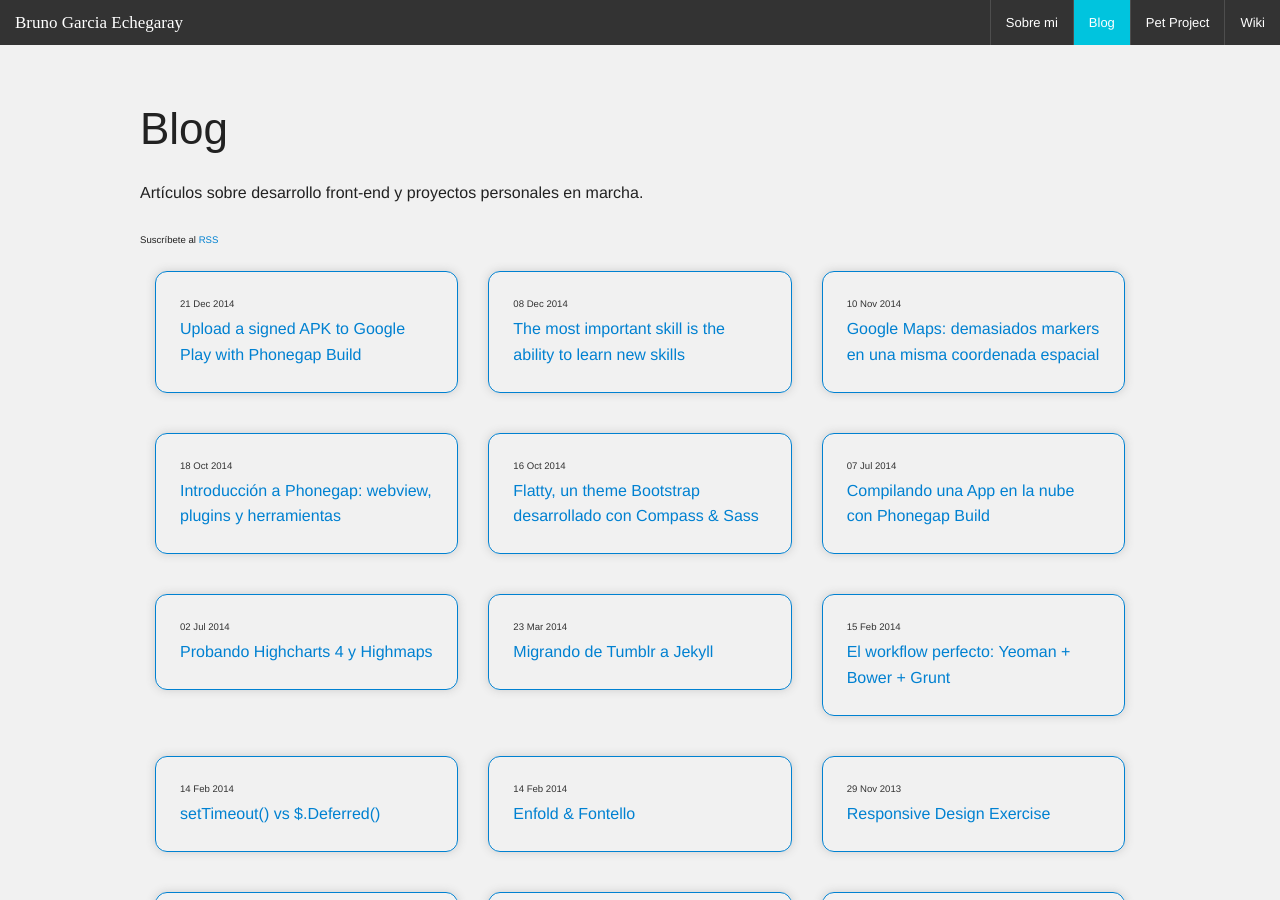
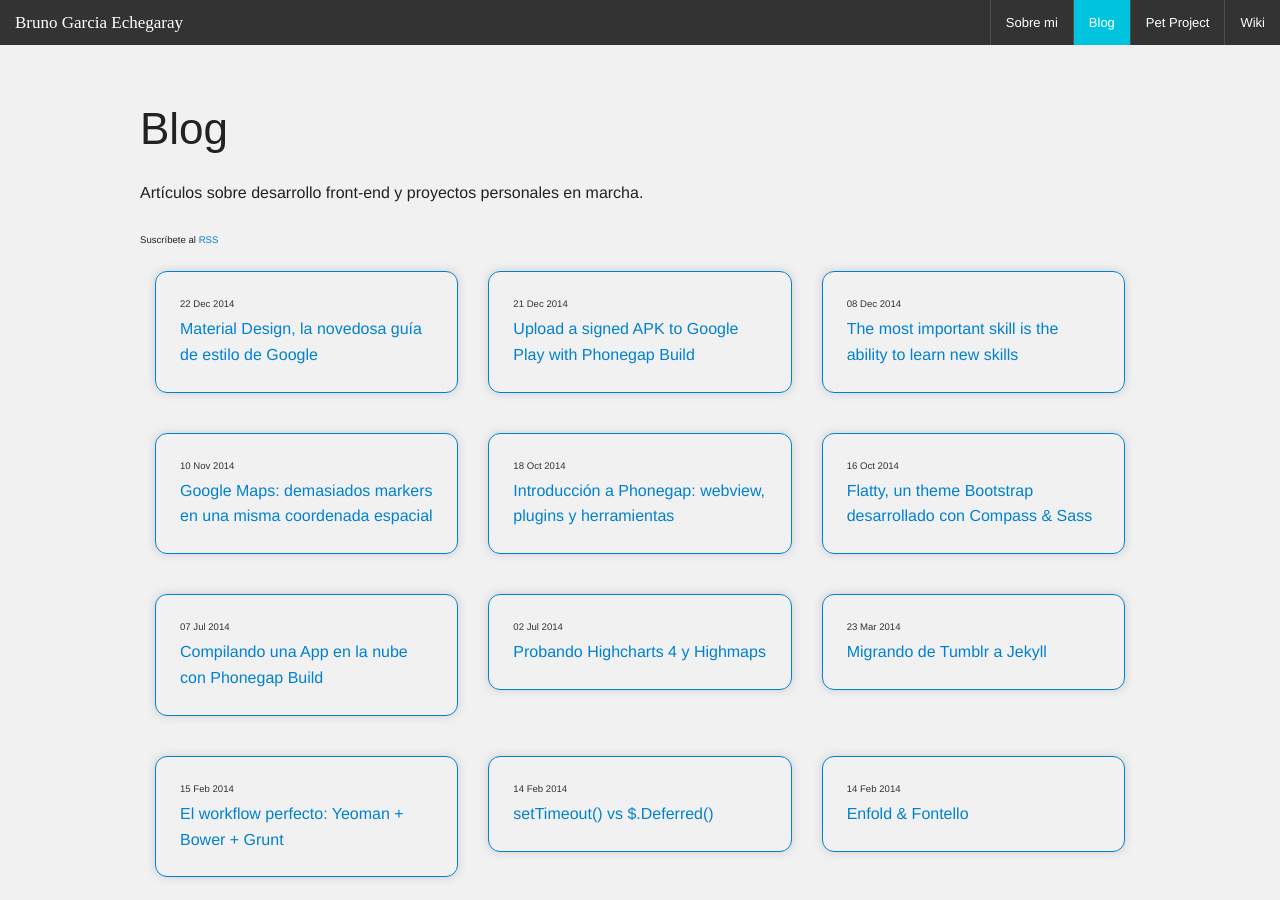
Before and after one commit to brunogarcia/portfolio-jekyll, a Jekyll site: the page built from index.html, in a window 1280 px wide and 900 px high. Built offline with Jekyll 4.4.1, drawn with Linux system fonts in a browser that asks for light colours; Markdown is read by kramdown in place of the engine named in the settings.

Commit message:
Upload Material Design post

```diff
--- a/_posts/2014-07-02-probando-highcharts-4-highmaps.markdown
+++ b/_posts/2014-07-02-probando-highcharts-4-highmaps.markdown
@@ -22,7 +22,6 @@ Pero de todas las novedades, me ha gustado mucho [Highmaps](http://www.highchart
 A destacar: acepta [GeoJSON](http://en.wikipedia.org/wiki/GeoJSON) y [SVG](http://en.wikipedia.org/wiki/Svg). Puedes encontrar un listado de recursos gratuitos para ambos formatos en [Highcharts Code](http://code.highcharts.com/mapdata/). También tienes acceso gratuito a la [API](http://api.highcharts.com/highmaps) y ejemplos de implementación en la [demo](http://www.highcharts.com/maps/demo).
 
 ## Manos a la obra
-
 Para esta prueba, he usado el [GeoJSON para España](http://code.highcharts.com/mapdata/countries/es/es-all.geo.json). Se encuentra mínimizado y tiene un peso de 64 kb. Por lo tanto si queréis echarle un ojo tendréis que pasar el código por una herramienta tipo [JS Beautifier](http://jsbeautifier.org/).
 
 Leyendo el código vi algo que me resulto extraño: no sé por qué razón utilizan una nomenclatura tan rara para los ID de ciudades. Por ejemplo a Ciudad Real le corresponde el código _"es-393"_, a Palencia el _"es-7254_, y Salamanca tiene el _"es-7251"_. Y así con varias ciudades más. Esto huele raro. Estuve revisando la Wikipedia y encontre una ISO que resuelve este problema. En concreto la [ISO_3166-2:ES](http://es.wikipedia.org/wiki/ISO_3166-2:ES). En ella Palencia es _"es-p"_, Ciudad Real _"es-cr"_ y Salamanca _"es-sa"_, vamos una nomenclatura mucho más eficiente para trabajar. En resumen, he enviado un [post](http://forum.highcharts.com/highmaps-usage-f14/geojson-spain-iso-3166-2-es-t30083/) al foro oficial de Highcharts, a ver si me explican por qué narices no utilizan el ISO correspondiente.
--- /dev/null
+++ b/_posts/2014-12-22-material-design.markdown
@@ -0,0 +1,17 @@
+---
+layout: post
+title: ! 'Material Design, la novedosa guía de estilo de Google'
+date: '2014-12-22T17:04:00+01:00'
+---
+
+ Últimamente estoy leyendo mucho sobre [Material Design](http://www.google.com/design/spec/material-design/introduction.html), el nuevo concepto de interfaz de usuario que Google esta implementado en todos sus servicios (si tenéis Android, la habréis visto en la última actualización de Gmail). En sus propias palabras _"Material design is a comprehensive guide for visual, motion, and interaction design across platforms and devices"_.
+
+<iframe width="100%" height="400" src="//www.youtube.com/embed/Q8TXgCzxEnw" frameborder="0" allowfullscreen></iframe>
+
+<p></p>
+
+Lo mejor de todo es que la comunidad ha comenzado a crear múltiples recursos para implementar este nuevo concepto en cualquier tipo de proyecto: [UI kits](https://ui8.net/product/material-ui-kit?rel=material), [frameworks](https://ui8.net/product/material-ui-kit?rel=material), [pack de iconos](https://github.com/google/material-design-icons/releases/tag/1.0.0), [herramientas](https://dribbble.com/shots/1686164-Material-Design-Free-Sketch-Template-Icons?list=searches&offset=5), etc. Incluso existe un blog llamado [Material Up](http://www.materialup.com) que recopila proyectos que ya lo están implementando.
+
+Destacar el [rediseño de Google News](http://googlenews.gkvasnikov.com) desarrollado por [@gkvasnikov](https://twitter.com/@gkvasnikov) basado en los conceptos de Material Design.
+
+<iframe width="100%" height="400" src="//player.vimeo.com/video/107937123?title=0&amp;byline=0&amp;portrait=0" frameborder="0" webkitallowfullscreen="" mozallowfullscreen="" allowfullscreen=""></iframe>
```
Also changed, not shown: 3 other files.
